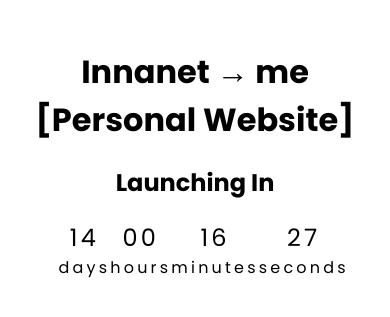
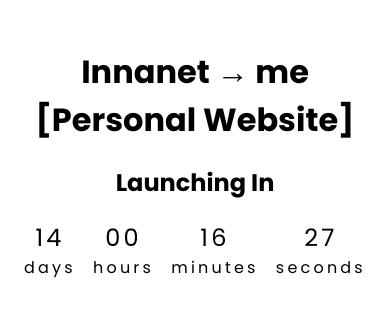
Before and after one commit to lerato1ofwan/innanet-me, a Next.js app: page / in a window 390 px wide. Shown: the part 269-586 px from the top of the page. Built offline with nearby package versions, Linux system fonts and the light colour scheme.

Commit message:
Added countdown grid gap for small screens

```diff
--- a/styles/CountdownTimer.module.scss
+++ b/styles/CountdownTimer.module.scss
@@ -31,7 +31,8 @@
 
 @media screen and (max-width: 900px) {
     .countdown {
-        width: 70%;
+        grid-gap: .5rem;
+        width: 90%;
         margin: 0 auto;
     }
 }
```
